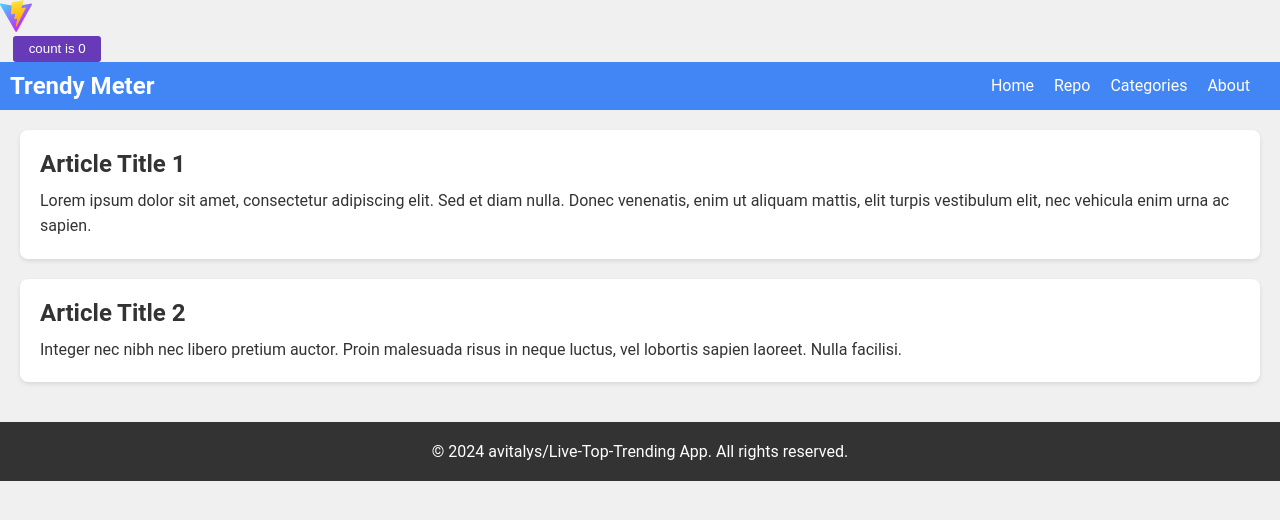
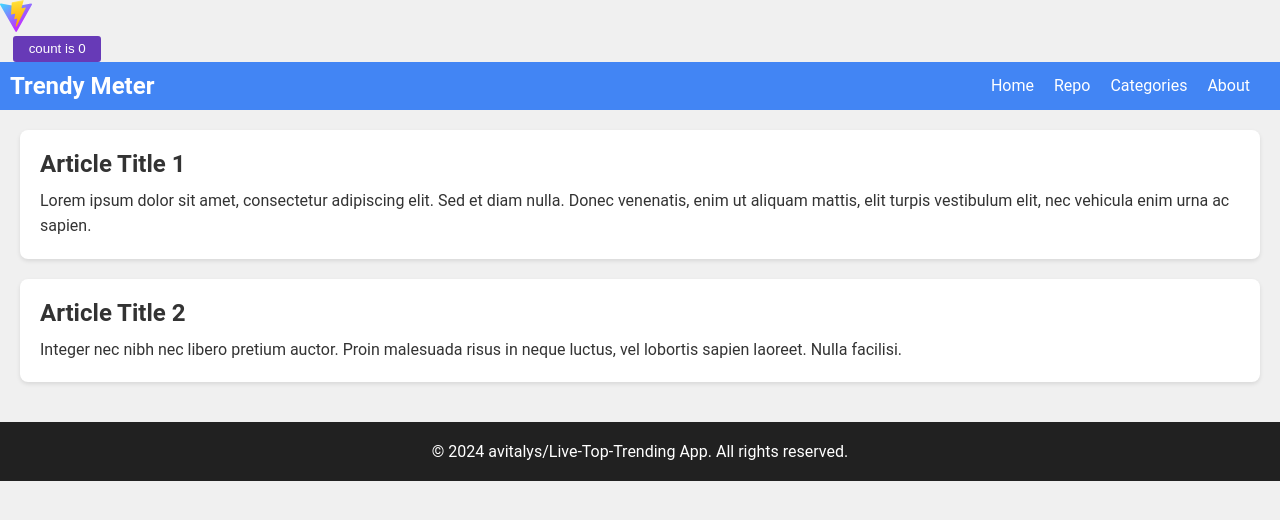
Before and after one commit to avitalys/live-top-trending-react-app, a React (Vite) app: page / in a window 1280 px wide. Shown: the top 520 px of the page. Built offline with nearby package versions, Linux system fonts and the light colour scheme.

Commit message:
Added Footer

```diff
--- a/src/App.tsx
+++ b/src/App.tsx
@@ -4,6 +4,7 @@ import "./styles.css";
 import { ThemeProvider } from "styled-components";
 import themes from "./themes";
 import Header from "./components/Header";
+import Footer from "./components/Footer";
 
 function App() {
   const [count, setCount] = useState(0);
@@ -39,9 +40,9 @@ function App() {
         </div>
       </div>
 
-      <footer>
+      <Footer>
         <p>&copy; 2024 avitalys/Live-Top-Trending App. All rights reserved.</p>
-      </footer>
+      </Footer>
     </ThemeProvider>
   );
 }
--- /dev/null
+++ b/src/components/Footer.tsx
@@ -0,0 +1,14 @@
+import styled from "styled-components";
+import { ColorTheme } from "../themes/type";
+
+const Footer = styled.footer<{ $primary?: boolean; theme: ColorTheme }>`
+  background-color: ${(props) => props.theme.footer};
+  color: ${(props) => props.theme.lightText};
+  padding: 20px;
+  text-align: center;
+`;
+
+<footer>
+  <p>&copy; 2024 avitalys/Live-Top-Trending App. All rights reserved.</p>
+</footer>;
+export default Footer;
```
